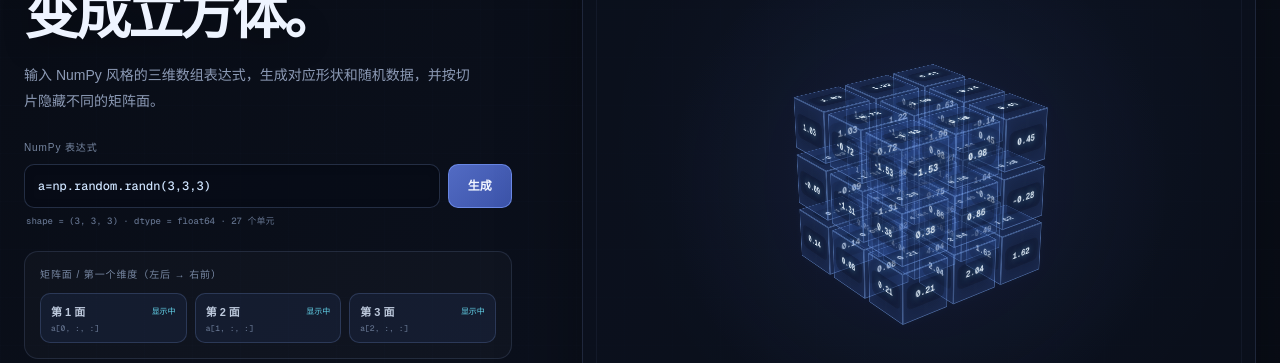
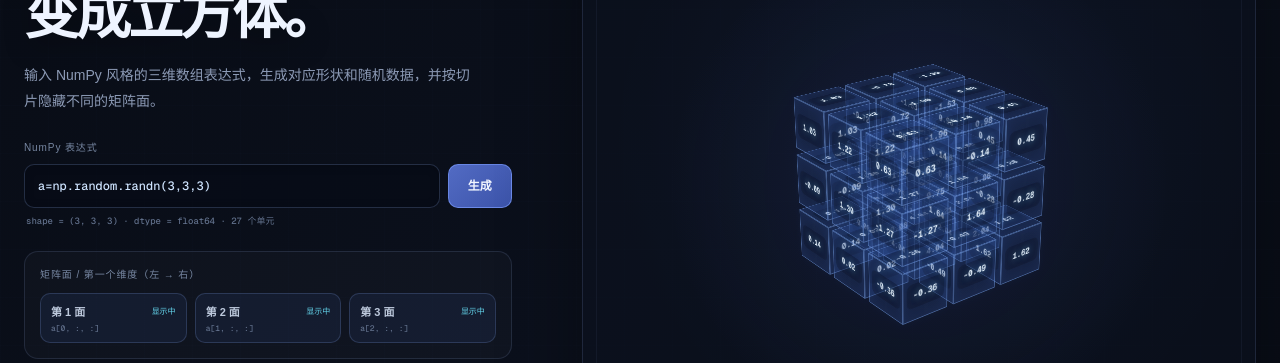
Before and after one commit to LIKE9426334946/NumberCube, a Next.js app: page / in a window 1280 px wide. Shown: the part 231-594 px from the top of the page. Built offline with nearby package versions, Linux system fonts and the light colour scheme.

Commit message:
Make the first matrix slice the left face

```diff
--- a/app/page.tsx
+++ b/app/page.tsx
@@ -84,10 +84,10 @@ export default function Home() {
           key: `${layer}-${row}-${column}`,
           layer,
           value: formatValue(createValue(index, matrix)),
-          x: column - (columns - 1) / 2,
+          // The first NumPy dimension runs from the visible left side to the right.
+          x: layer - (layers - 1) / 2,
           y: row - (rows - 1) / 2,
-          // a[0, :, :] starts at the left-rear slice in the default view.
-          z: layer - (layers - 1) / 2,
+          z: column - (columns - 1) / 2,
         };
       }),
     [columns, layers, matrix, rows, totalCells],
@@ -191,7 +191,7 @@ export default function Home() {
 
           <div className="slice-panel">
             <div className="panel-heading">
-              <span>矩阵面 / 第一个维度（左后 → 右前）</span>
+              <span>矩阵面 / 第一个维度（左 → 右）</span>
               {hiddenLayers.size > 0 && (
                 <button type="button" onClick={() => setHiddenLayers(new Set())}>全部显示</button>
               )}
```
Also changed, not shown: 1 other file (tests, documents, lock files or other folders).
